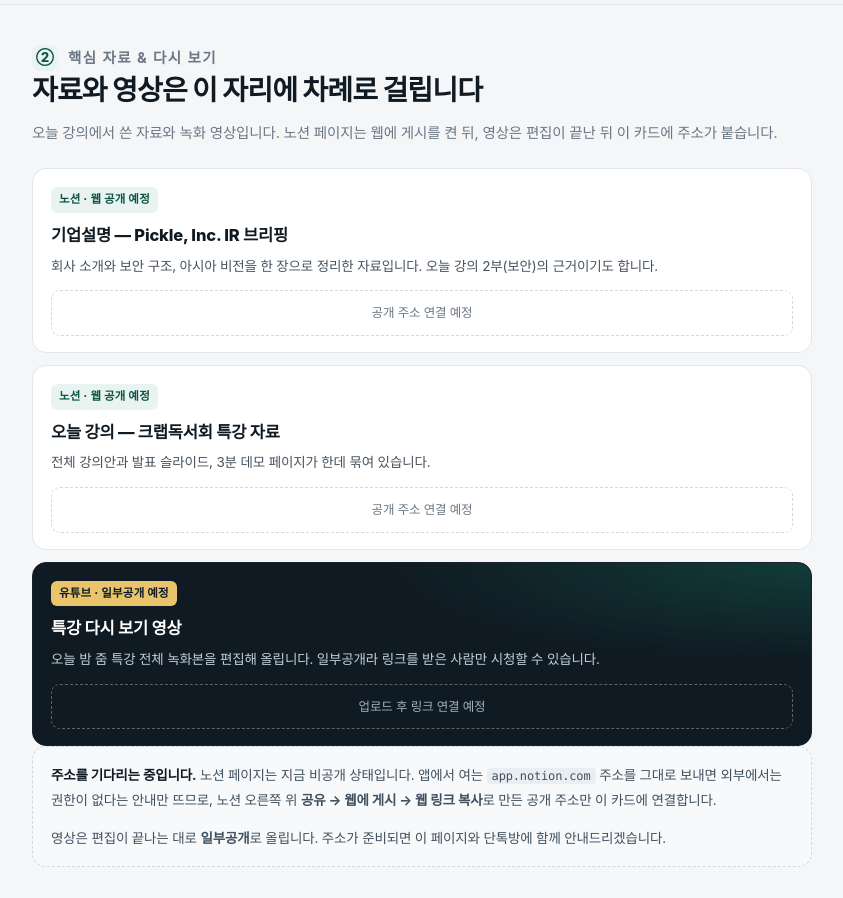
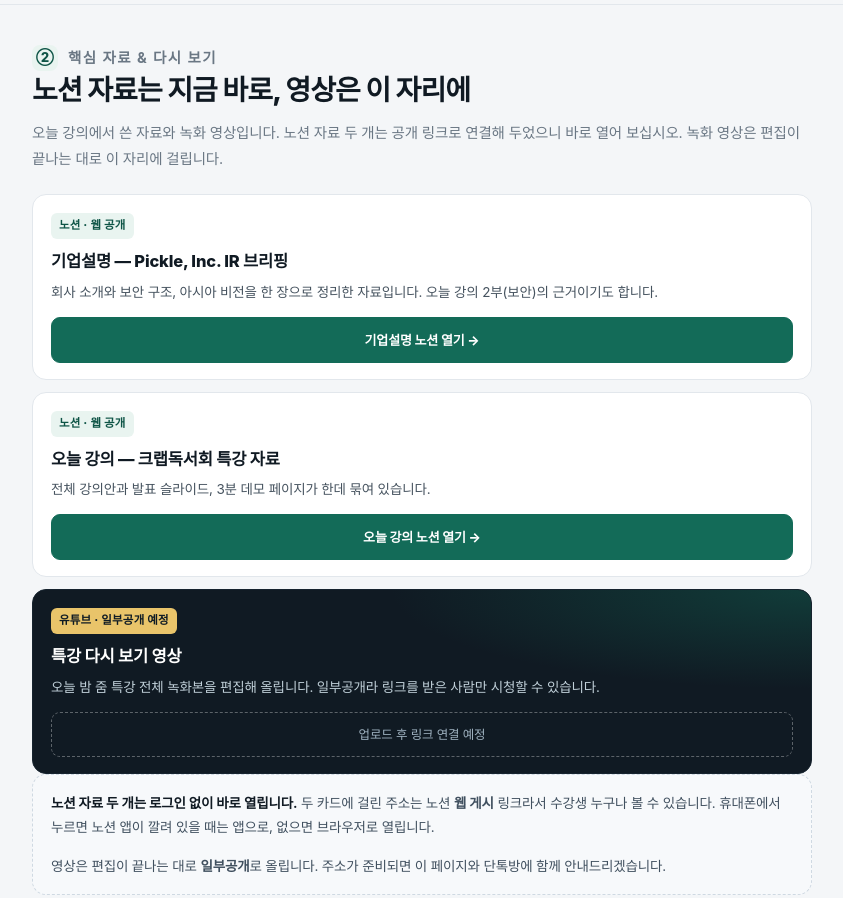
Before and after one commit to mujusang/pickle-guide, a plain HTML site: page index.html in a window 1280 px wide. Shown: the part 2200-3098 px from the top of the page, without its empty margins (218-1061 px from the left). Drawn offline with Linux system fonts and the light colour scheme.

Commit message:
핵심 자료 카드에 노션 공개 링크 2종 연결

```diff
--- a/index.html
+++ b/index.html
@@ -495,6 +495,14 @@
   .resource.dark h4{color:#fff;}
   .resource.dark p{color:#c0d0d9;}
   .resource.dark .rslot{border-color:rgba(255,255,255,.32);color:#9fb2c0;}
+  .rlink{
+    margin-top:auto;display:block;padding:11px 12px;
+    background:var(--accent);border:1px solid var(--accent);
+    border-radius:9px;text-align:center;
+    font-size:13px;font-weight:800;color:#fff;letter-spacing:-0.01em;
+    text-decoration:none;transition:background .15s ease,border-color .15s ease;
+  }
+  .rlink:hover,.rlink:focus{background:var(--accent-2);border-color:var(--accent-2);color:#fff;text-decoration:none;}
   .note code{
     font-family:ui-monospace,SFMono-Regular,Menlo,Consolas,monospace;
     font-size:12px;background:#e9eef3;border-radius:4px;padding:1px 5px;
@@ -629,22 +637,22 @@
   <div class="wrap">
     <div class="sec-head">
       <p class="sec-kicker"><i>②</i> 핵심 자료 &amp; 다시 보기</p>
-      <h2>자료와 영상은 이 자리에 차례로 걸립니다</h2>
-      <p>오늘 강의에서 쓴 자료와 녹화 영상입니다. 노션 페이지는 웹에 게시를 켠 뒤, 영상은 편집이 끝난 뒤 이 카드에 주소가 붙습니다.</p>
+      <h2>노션 자료는 지금 바로, 영상은 이 자리에</h2>
+      <p>오늘 강의에서 쓴 자료와 녹화 영상입니다. 노션 자료 두 개는 공개 링크로 연결해 두었으니 바로 열어 보십시오. 녹화 영상은 편집이 끝나는 대로 이 자리에 걸립니다.</p>
     </div>
 
     <div class="grid">
       <div class="resource">
-        <span class="rbadge">노션 · 웹 공개 예정</span>
+        <span class="rbadge">노션 · 웹 공개</span>
         <h4>기업설명 — Pickle, Inc. IR 브리핑</h4>
         <p>회사 소개와 보안 구조, 아시아 비전을 한 장으로 정리한 자료입니다. 오늘 강의 2부(보안)의 근거이기도 합니다.</p>
-        <div class="rslot">공개 주소 연결 예정</div>
+        <a class="rlink" href="https://gaonjari.notion.site/IR-Pickle-Inc-AI-41b6b7d061178137be32cd3d904d9d15" target="_blank" rel="noopener">기업설명 노션 열기 →</a>
       </div>
       <div class="resource">
-        <span class="rbadge">노션 · 웹 공개 예정</span>
+        <span class="rbadge">노션 · 웹 공개</span>
         <h4>오늘 강의 — 크랩독서회 특강 자료</h4>
         <p>전체 강의안과 발표 슬라이드, 3분 데모 페이지가 한데 묶여 있습니다.</p>
-        <div class="rslot">공개 주소 연결 예정</div>
+        <a class="rlink" href="https://gaonjari.notion.site/AGI-41b6b7d06117819db7f1f6c8fafabfac" target="_blank" rel="noopener">오늘 강의 노션 열기 →</a>
       </div>
       <div class="resource dark">
         <span class="rbadge">유튜브 · 일부공개 예정</span>
@@ -655,7 +663,7 @@
     </div>
 
     <div class="note">
-      <p><strong>주소를 기다리는 중입니다.</strong> 노션 페이지는 지금 비공개 상태입니다. 앱에서 여는 <code>app.notion.com</code> 주소를 그대로 보내면 외부에서는 권한이 없다는 안내만 뜨므로, 노션 오른쪽 위 <b>공유 → 웹에 게시 → 웹 링크 복사</b>로 만든 공개 주소만 이 카드에 연결합니다.</p>
+      <p><strong>노션 자료 두 개는 로그인 없이 바로 열립니다.</strong> 두 카드에 걸린 주소는 노션 <b>웹 게시</b> 링크라서 수강생 누구나 볼 수 있습니다. 휴대폰에서 누르면 노션 앱이 깔려 있을 때는 앱으로, 없으면 브라우저로 열립니다.</p>
       <p style="margin-bottom:0;">영상은 편집이 끝나는 대로 <b>일부공개</b>로 올립니다. 주소가 준비되면 이 페이지와 단톡방에 함께 안내드리겠습니다.</p>
     </div>
   </div>
@@ -1109,7 +1117,7 @@
         </a>
       </li>
     </ul>
-    <p class="small muted">강의 슬라이드와 대시보드는 비공개 노션에 있습니다. 웹에 게시되는 대로 위 ‘핵심 자료 &amp; 다시 보기’ 카드에 연결하겠습니다. 급히 필요하시면 발표자에게 직접 요청해 주십시오.</p>
+    <p class="small muted">기업설명(IR 브리핑)과 오늘 강의 자료는 위 ‘핵심 자료 &amp; 다시 보기’ 카드의 버튼으로 바로 열 수 있습니다. 녹화 영상은 편집이 끝나는 대로 그 자리에 연결하겠습니다.</p>
   </div>
 </section>
 
```
Also changed, not shown: 1 other file.
